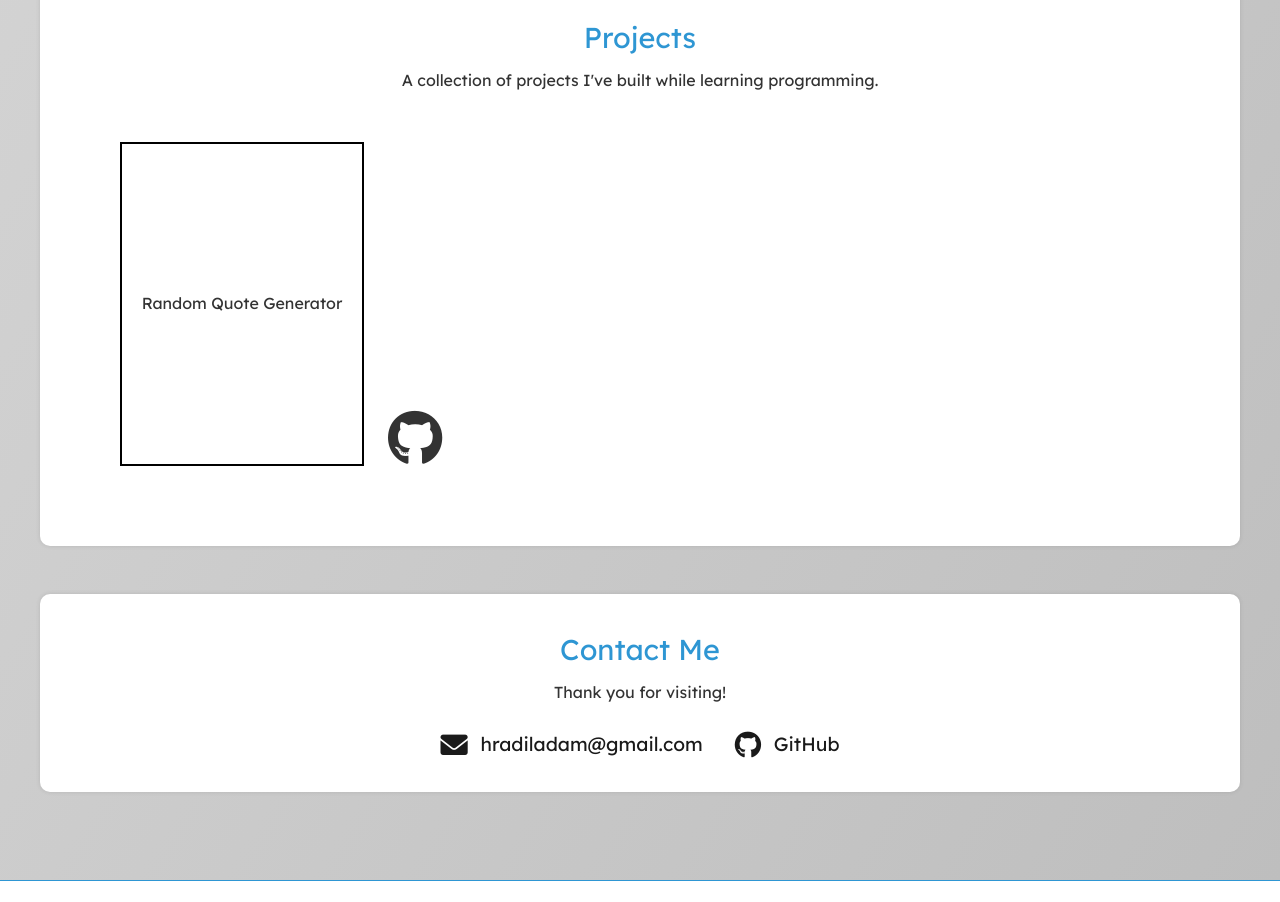
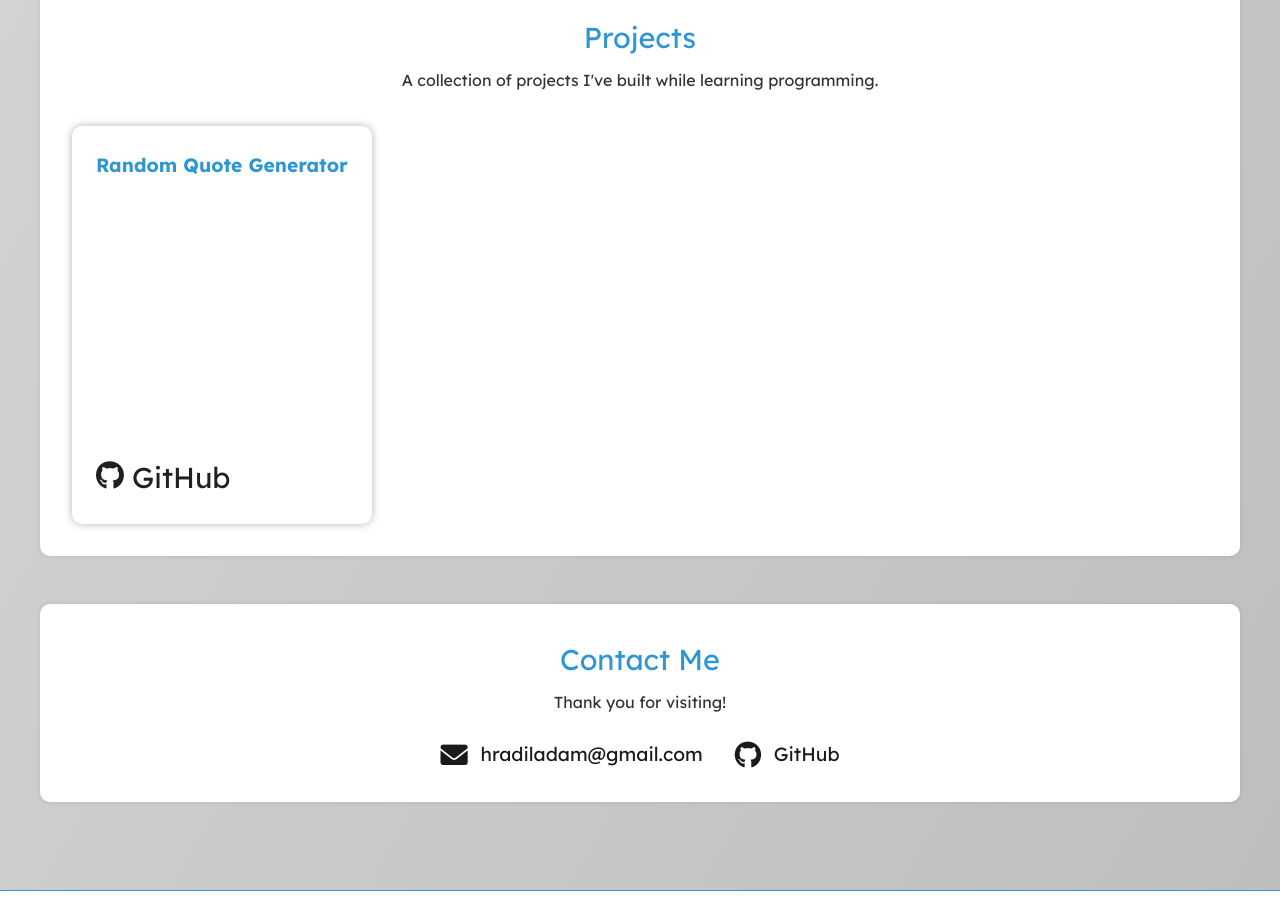
Before and after one commit to hradiladam/hradiladam.github.io, a plain HTML site: page index.html in a window 1280 px wide. Shown: the part 1400-2302 px from the top of the page. Drawn offline with Linux system fonts and the light colour scheme.

Commit message:
C12: fix links, make projects a grid

```diff
--- a/css/styles.css
+++ b/css/styles.css
@@ -166,42 +166,68 @@ section h1 {
   transition: color 0.3s ease;
 }
 
-#projects-container {
-  display: flex;
-  gap: 1.5rem;
-  width: 100%;
-  margin-top: 3rem;
-  margin-bottom: 3rem;
+/* Section for Projects */
+#projects {
+  padding: 2rem;
+}
+
+.projects-container {
+  display: grid;
+  grid-template-columns: 1fr;
+  gap: 2rem;
+  justify-items: flex-start;
+  margin-top: 2rem;
 }
 
 .project {
-  width: 15rem;
-  height: 20rem;
-  margin-left: 3rem;
   background: #fff;
-  border: 2px solid black;
-  transition: border-color 0.3s ease;
+  border-radius: 10px;
+  padding: 1.5rem;
+  box-shadow: 0 0 8px rgba(0, 0, 0, 0.3);
+  text-align: center;
+  transition: transform 0.3s ease;
+  height: 350px;
   display: flex;
-  justify-content: center;
-  align-items: center;
+  flex-direction: column;
+  justify-content: space-between;
 }
 
-.project a {
-  display: block;
-  width: 100%;
-  height: 100%;
-  text-decoration: none;
+.project:hover {
+  transform: scale(1.05);
 }
 
-.project a:hover {
-  background-color: #f0f0f0;
+.project-link {
+  text-decoration: none;
+  font-size: 1.2rem;
+  color: #2e96d3;
+  font-weight: bold;
+  transition: color 0.3s ease;
+}
+
+.project-link:hover {
+  color: #2e96d3;
+  text-decoration: underline;
 }
 
 .git-hub-kitty {
-  font-size: 3.5rem;
+  margin-top: 1rem;
+}
+
+.git-hub-kitty a {
   display: flex;
-  align-items: flex-end;
-  gap: 0.8rem;
+  align-items: center;
+  font-size: 1.8rem;
+  color: #202020;
+  text-decoration: none;
+  transition: color 0.3s ease;
+}
+
+.git-hub-kitty a:hover {
+  color: #2e96d3;
+}
+
+.git-hub-kitty i {
+  margin-right: 0.5rem;
 }
 
 #contact-info {
--- a/index.html
+++ b/index.html
@@ -52,13 +52,14 @@
         <section class="section" id="projects">
             <h1>Projects</h1>
             <p>A collection of projects I've built while learning programming.</p>
-            <div id="projects-container">
+            <div class="projects-container">
                 <div class="project">
-                        <div>Random Quote Generator</div>
-                </div>
-
-                <div class="git-hub-kitty">
-                        <i class="fa-brands fa-github"></i>
+                    <a href="https://hradiladam.github.io/Quote-Generator/" target="_blank" class="project-link">Random Quote Generator</a>
+                    <div class="git-hub-kitty">
+                        <a href="https://github.com/hradiladam/Quote-Generator" target="_blank">
+                            <i class="fa-brands fa-github"></i> GitHub
+                        </a>
+                    </div>
                 </div>
             </div>
         </section>
```
Also changed, not shown: assets/quote-generator-screenshot.png (added).
